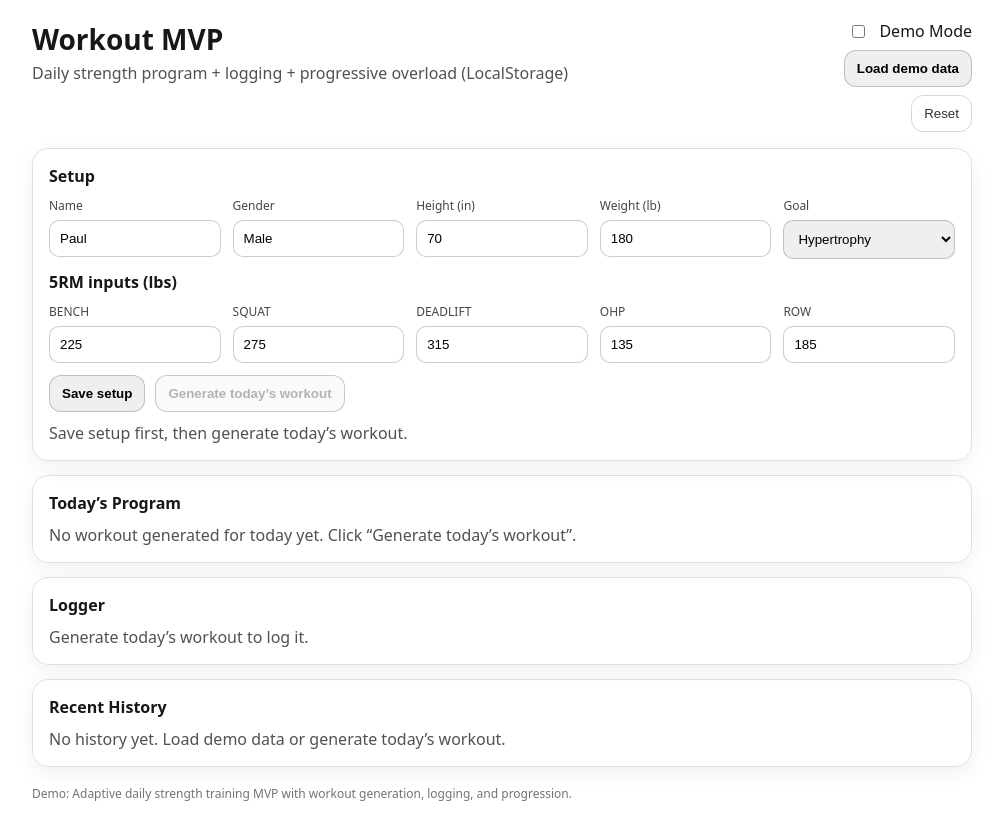
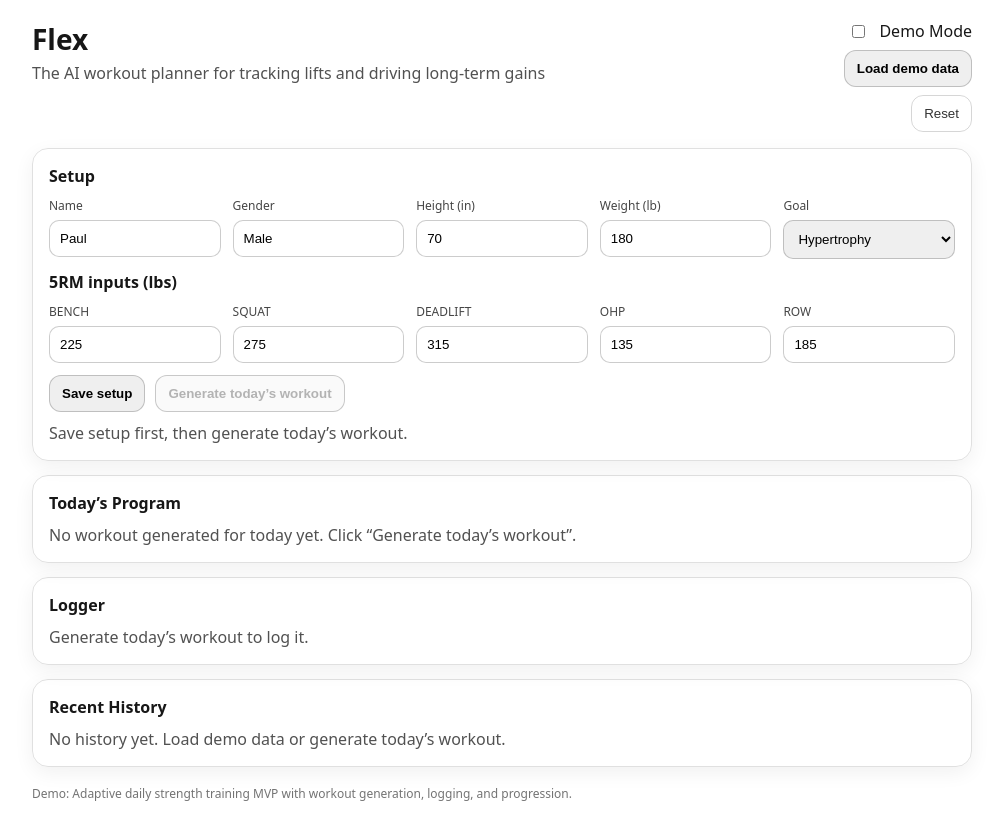
Before and after one commit to ancinpaul/Flex-Workout-MVP, a Next.js app in the folder workout-app/: page / in a window 1280 px wide. Shown: the whole page, without its empty margins (138-1141 px from the left). Built offline with nearby package versions, Linux system fonts and the light colour scheme.

Commit message:
Update branding to Flex

```diff
--- a/workout-app/app/page.tsx
+++ b/workout-app/app/page.tsx
@@ -345,8 +345,8 @@ export default function Page() {
     <div style={styles.page}>
       <div style={styles.header}>
         <div>
-          <div style={styles.h1}>Workout MVP</div>
-          <div style={styles.sub}>Daily strength program + logging + progressive overload (LocalStorage)</div>
+          <div style={styles.h1}>Flex</div>
+          <div style={styles.sub}>The AI workout planner for tracking lifts and driving long-term gains</div>
         </div>
 
         <div style={styles.headerRight}>
```
